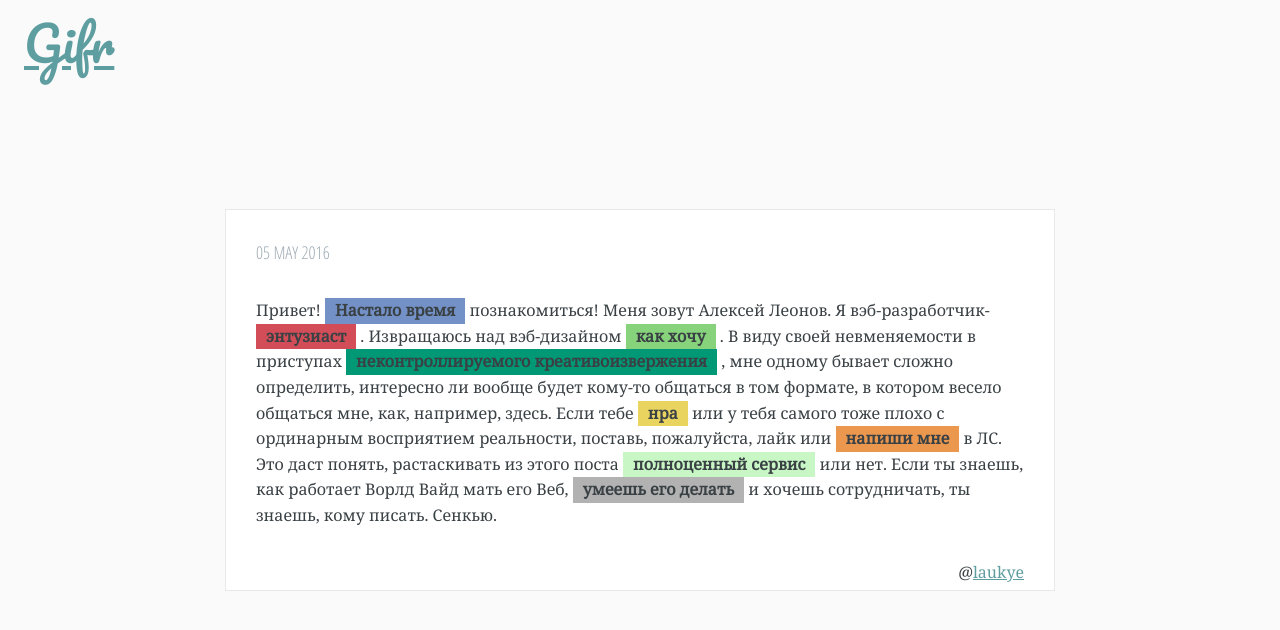
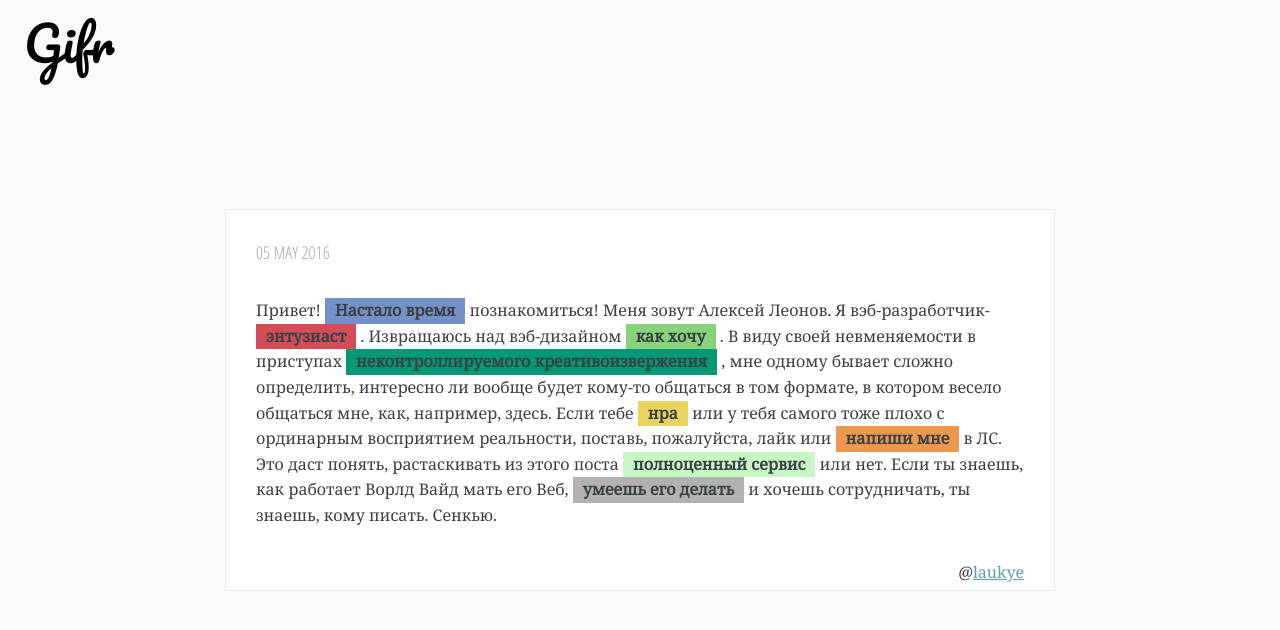
Before and after one commit to lkLeonov/gifr, a plain HTML site: page index.html in a window 1280 px wide. Drawn offline with nearby package versions, Linux system fonts and the light colour scheme.

Commit message:
edited link

```diff
--- a/index.html
+++ b/index.html
@@ -73,7 +73,10 @@
                 text-transform: uppercase;
                 font-family: 'Open Sans Condensed';
             }
-
+            body>header a {
+                text-decoration: none;
+                color: initial;
+            }
 
             a {
                     color: cadetblue;
```
